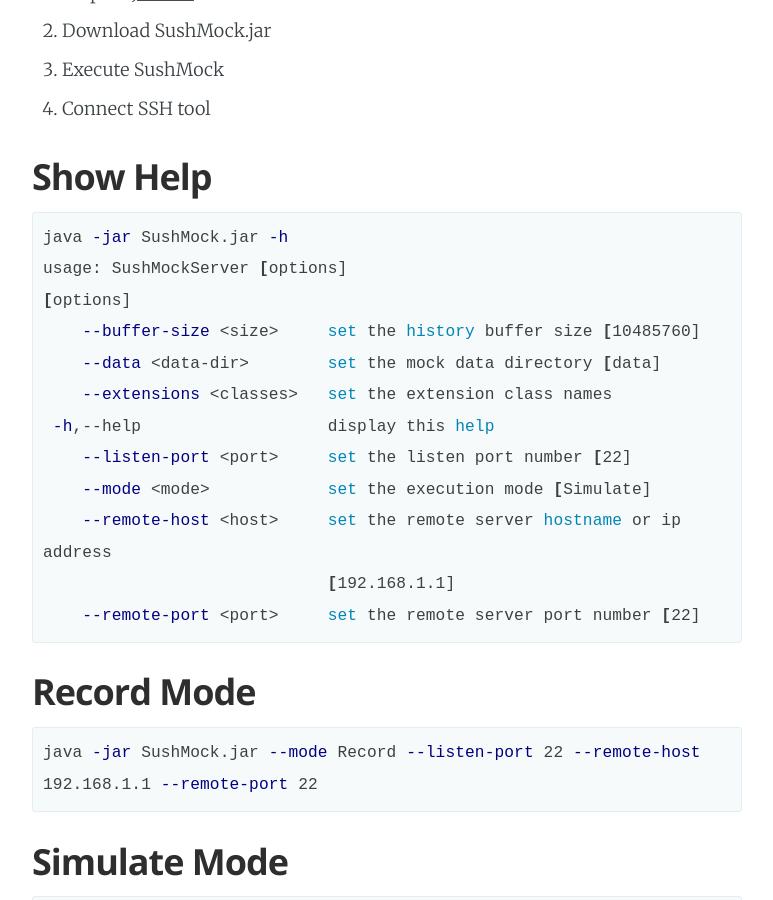
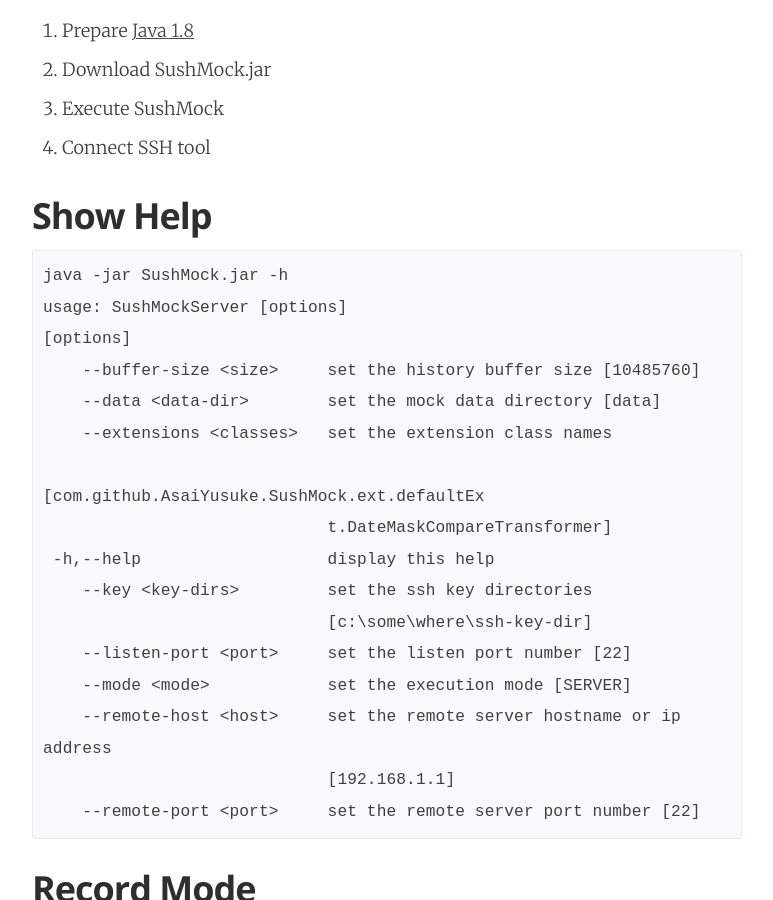
Before and after one commit to AsaiYusuke/SushMock, a Jekyll site: the page built from index.md, in a window 1280 px wide and 900 px high, scrolled down 1270 px. Shown: the whole window, without its empty margins (253-1026 px from the left). Built offline with Jekyll 4.4.1, drawn with Linux system fonts in a browser that asks for light colours; Markdown is read by kramdown in place of the engine named in the settings; some of the changed text lies outside the part shown.

Commit message:
- disable highlight - add Required libraries section - add author - synchronize standard output for current SushMock.jar -h

```diff
--- a/index.md
+++ b/index.md
@@ -30,16 +31,20 @@
 
 ## Show Help
 
-{% highlight bash %}
+{% highlight text %}
 java -jar SushMock.jar -h
 usage: SushMockServer [options]
 [options]
     --buffer-size <size>     set the history buffer size [10485760]
     --data <data-dir>        set the mock data directory [data]
     --extensions <classes>   set the extension class names
+                             [com.github.AsaiYusuke.SushMock.ext.defaultEx
+                             t.DateMaskCompareTransformer]
  -h,--help                   display this help
+    --key <key-dirs>         set the ssh key directories
+                             [c:\some\where\ssh-key-dir]
     --listen-port <port>     set the listen port number [22]
-    --mode <mode>            set the execution mode [Simulate]
+    --mode <mode>            set the execution mode [SERVER]
     --remote-host <host>     set the remote server hostname or ip address
                              [192.168.1.1]
     --remote-port <port>     set the remote server port number [22]
@@ -47,20 +52,29 @@
 
 ## Record Mode
 
-{% highlight bash %}
-java -jar SushMock.jar --mode Record --listen-port 22 --remote-host 192.168.1.1 --remote-port 22
+{% highlight text %}
+java -jar SushMock.jar --mode RECORD --listen-port 22 --remote-host 192.168.1.1 --remote-port 22
 {% endhighlight %}
 
 ## Simulate Mode
 
-{% highlight bash %}
-java -jar SushMock.jar --mode Simulate --listen-port 22
+{% highlight text %}
+java -jar SushMock.jar --mode SERVER --listen-port 22
 {% endhighlight %}
+
+# Required libraries
+
+SushMock required next libraries. (SushMock.jar contains all.)
+
+- [Apache MINA](https://mina.apache.org/mina-project/index.html) version 1.0.0
+- [Apache Commons CLI](https://commons.apache.org/proper/commons-cli/) version 1.3.1
+- [Google Guava](https://github.com/google/guava) version 19.0
 
 # Issues
 
 - SSH client can't use hmac-sha2-512 algorithm
   This is a problem of [Apache MINA](https://mina.apache.org/mina-project/index.html) that SushMock is using the SSH connection
+- Public key authenticator don't work
 
 # License
 
```
Also changed, not shown: other parts of index.md (+1 -0 lines).
